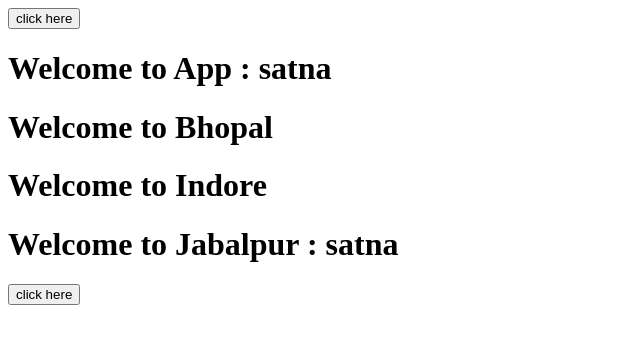
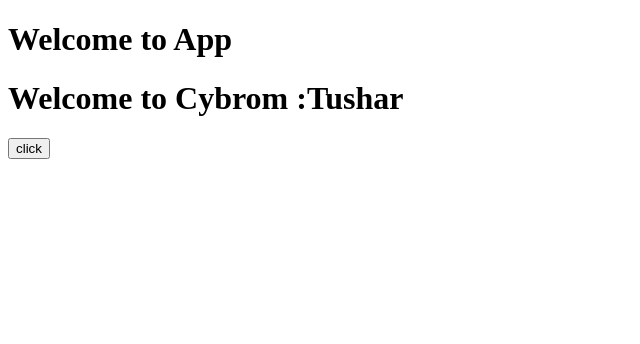
Before and after one commit to git-tusharr/react-practice, a React (Vite) app: page / in a window 1280 px wide. Shown: the top 344 px of the page, without its empty margins (0-640 px from the left). Built offline with nearby package versions, Linux system fonts and the light colour scheme.

Commit message:
context api sharing user states between components

```diff
--- a/src/App.jsx
+++ b/src/App.jsx
@@ -1,23 +1,13 @@
-import { createContext,useState } from "react";
-
-const myContext=createContext();
-
-import Bhopal from "./Bhopal";
-
+import Cybrom from "./Cybrom";
 
 const App=()=>{
-  const [city,setCity]=useState("satna");
+
     return(
         <>
-
-        <button onClick={()=>{setCity("ujjain")}}>click here</button>
-        <h1>Welcome to App : {city}</h1>
-        <myContext.Provider value={{city,setCity}}>
-          <Bhopal></Bhopal>
-        </myContext.Provider>
+        <h1>Welcome to App</h1>
+        <Cybrom/>
 
         </>
     )
 }
 export default App;
-export {myContext};
--- a/src/Bhopal.jsx
+++ /dev/null
@@ -1,13 +0,0 @@
-import Indore from "./Indore";
-
-const Bhopal=()=>{
-    return(
-        <>
-        <h1>Welcome to Bhopal </h1>
-        <Indore></Indore>
-
-
-        </>
-    )
-}
-export default Bhopal;
--- /dev/null
+++ b/src/Cybrom.jsx
@@ -0,0 +1,13 @@
+import { useContext } from "react";
+import { UserContext } from "./myContext";
+
+const Cybrom=({children})=>{
+    const {user,setUser}=useContext(UserContext);
+    return(
+        <>
+        <h1>Welcome to Cybrom :{user}</h1>
+        <button onClick={()=>{setUser("sohan")}} >click</button>
+        </>
+    )
+}
+export default Cybrom;
--- a/src/Indore.jsx
+++ /dev/null
@@ -1,13 +0,0 @@
-import Jabalpur from "./Jabalpur";
-
-const Indore=()=>{
-    return(
-        <>
-        <h1>Welcome to Indore </h1>
-        <Jabalpur></Jabalpur>
-
-
-        </>
-    )
-}
-export default Indore;
--- a/src/Jabalpur.jsx
+++ /dev/null
@@ -1,14 +0,0 @@
-import { useContext } from "react";
-import { myContext } from "./App";
-
-const Jabalpur=()=>{
-    const {city,setCity}=useContext(myContext);
-    return(
-        <>
-        <h1>Welcome to Jabalpur : {city}</h1>
-        <button onClick={()=>{setCity("Gwalior")}}>click here</button>
-
-        </>
-    )
-}
-export default Jabalpur;
--- a/src/main.jsx
+++ b/src/main.jsx
@@ -1,6 +1,12 @@
     import { createRoot } from 'react-dom/client'
     import App from './App.jsx'
 
+    import MyContext from './myContext.jsx'
+
     createRoot(document.getElementById('root')).render(
-        <App />
+
+        <MyContext>
+            <App />
+        </MyContext>
+
     )
--- /dev/null
+++ b/src/myContext.jsx
@@ -0,0 +1,17 @@
+import { createContext,useState } from "react";
+const UserContext=createContext();
+
+
+const MyContext=({children})=>{
+    const [user,setUser]=useState("Tushar");
+
+    return(
+        <>
+        <UserContext.Provider value={{user,setUser}}>
+            {children}
+        </UserContext.Provider>
+        </>
+    )
+}
+export default MyContext;
+export {UserContext};
```
